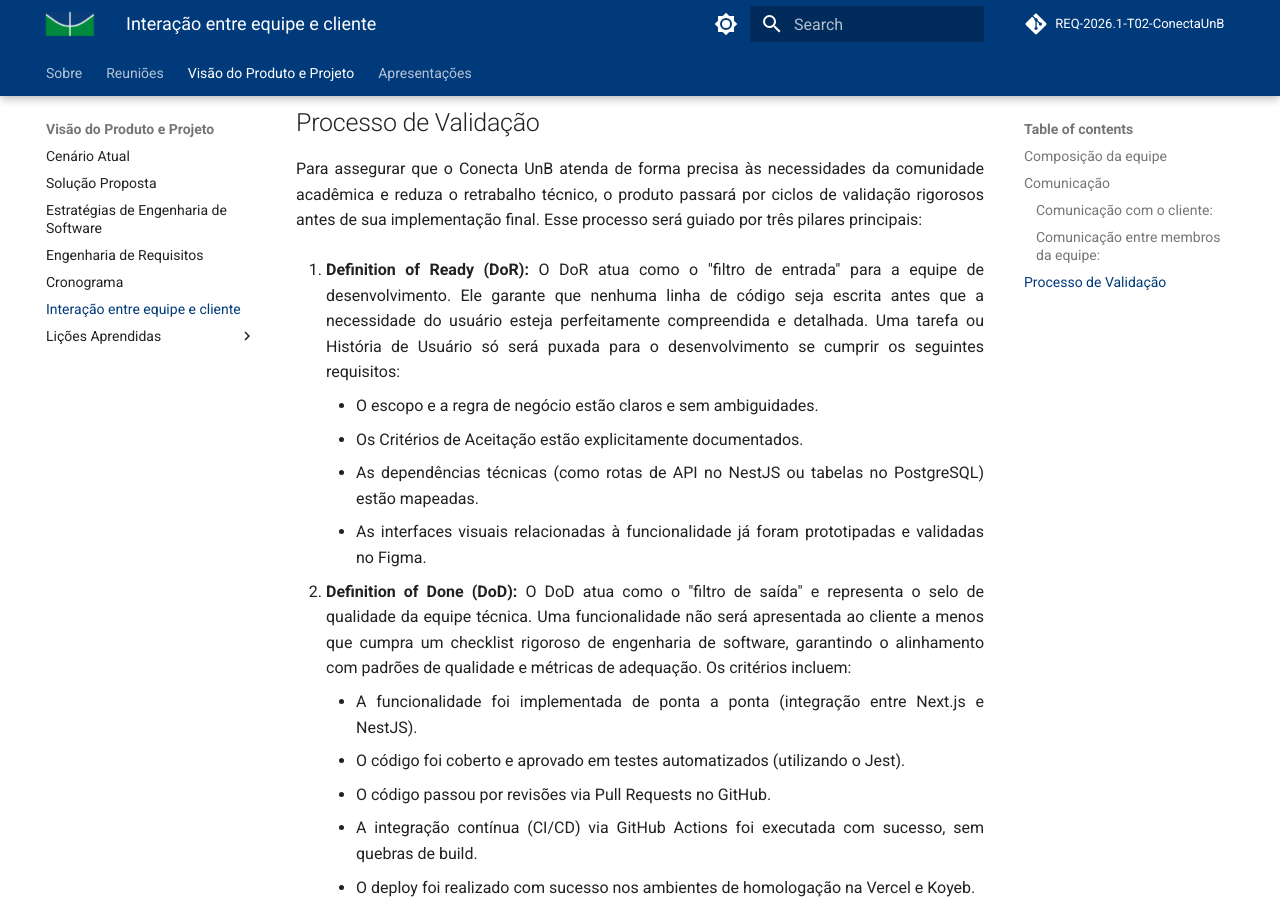
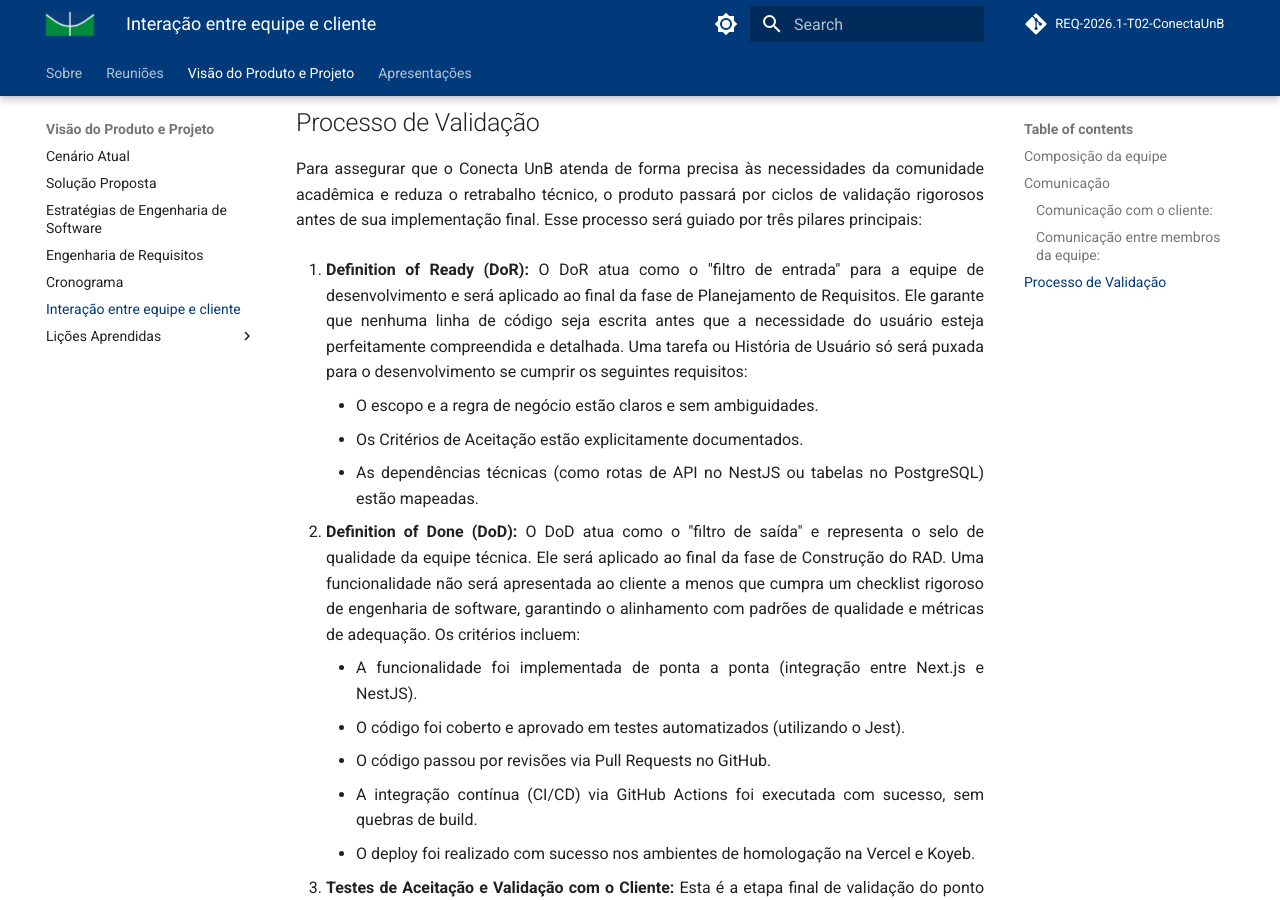
Before and after one commit to mdsreq-fga-unb/REQ-2026.1-T02-ConectaUnB, an MkDocs documentation site: the page built from docs/visaoDeProdutoProjeto/interacao.md, in a window 1280 px wide and 900 px high, scrolled down 1561 px. Built offline with MkDocs 1.6.1 and Material for MkDocs 9.7.7, drawn with Linux system fonts in a browser that asks for light colours; comment, search, counter and statistics services are not loaded.

Commit message:
fix: Associa DoR e DoD a fases do Rad

```diff
--- a/docs/visaoDeProdutoProjeto/interacao.md
+++ b/docs/visaoDeProdutoProjeto/interacao.md
@@ -33,13 +33,12 @@ As ferramentas de comunicação são essenciais para que a equipe desenvolviment
 
 Para assegurar que o Conecta UnB atenda de forma precisa às necessidades da comunidade acadêmica e reduza o retrabalho técnico, o produto passará por ciclos de validação rigorosos antes de sua implementação final. Esse processo será guiado por três pilares principais:
 
-1. **Definition of Ready (DoR):** O DoR atua como o "filtro de entrada" para a equipe de desenvolvimento. Ele garante que nenhuma linha de código seja escrita antes que a necessidade do usuário esteja perfeitamente compreendida e detalhada. Uma tarefa ou História de Usuário só será puxada para o desenvolvimento se cumprir os seguintes requisitos:
+1. **Definition of Ready (DoR):** O DoR atua como o "filtro de entrada" para a equipe de desenvolvimento e será aplicado ao final da fase de Planejamento de Requisitos. Ele garante que nenhuma linha de código seja escrita antes que a necessidade do usuário esteja perfeitamente compreendida e detalhada. Uma tarefa ou História de Usuário só será puxada para o desenvolvimento se cumprir os seguintes requisitos:
     - O escopo e a regra de negócio estão claros e sem ambiguidades.
     - Os Critérios de Aceitação estão explicitamente documentados.
     - As dependências técnicas (como rotas de API no NestJS ou tabelas no PostgreSQL) estão mapeadas.
-    - As interfaces visuais relacionadas à funcionalidade já foram prototipadas e validadas no Figma.
 
-2. **Definition of Done (DoD):** O DoD atua como o "filtro de saída" e representa o selo de qualidade da equipe técnica. Uma funcionalidade não será apresentada ao cliente a menos que cumpra um checklist rigoroso de engenharia de software, garantindo o alinhamento com padrões de qualidade e métricas de adequação. Os critérios incluem:
+2. **Definition of Done (DoD):** O DoD atua como o "filtro de saída" e representa o selo de qualidade da equipe técnica. Ele será aplicado ao final da fase de Construção do RAD. Uma funcionalidade não será apresentada ao cliente a menos que cumpra um checklist rigoroso de engenharia de software, garantindo o alinhamento com padrões de qualidade e métricas de adequação. Os critérios incluem:
     - A funcionalidade foi implementada de ponta a ponta (integração entre Next.js e NestJS).
     - O código foi coberto e aprovado em testes automatizados (utilizando o Jest).
     - O código passou por revisões via Pull Requests no GitHub.
```
